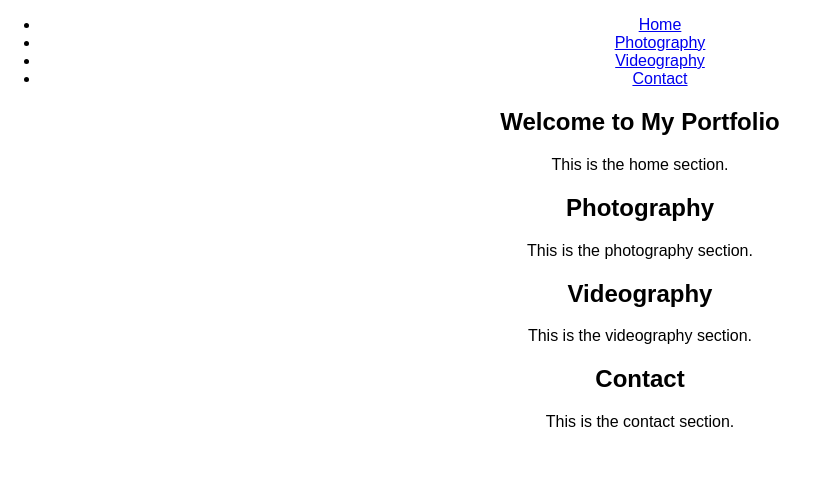
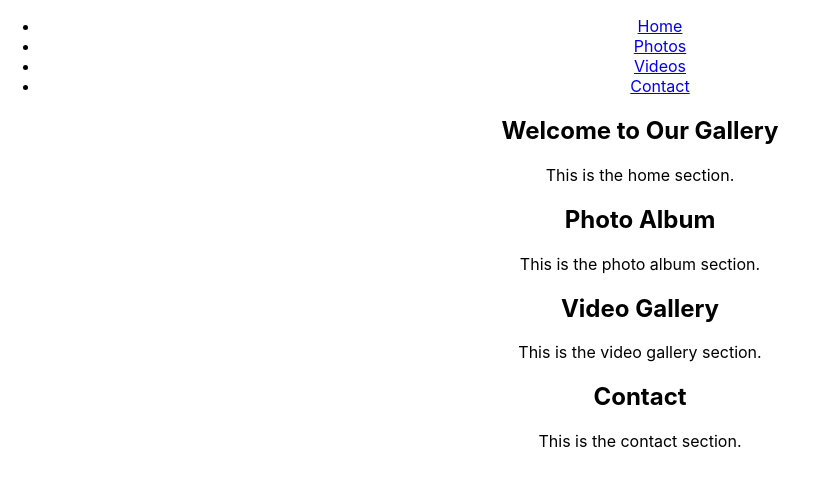
Before and after one commit to Hossein-Kelisa/My-Gallery, a React (Create React App) app in the folder client/: page / in a window 1280 px wide. Shown: the top 486 px of the page, without its empty margins (0-819 px from the left). Built offline with nearby package versions, Linux system fonts and the light colour scheme.

Commit message:
initilize app

```diff
--- a/client/src/App.css
+++ b/client/src/App.css
@@ -1,6 +1,5 @@
 body {
   margin: 0;
-  font-family: Arial, sans-serif;
   scroll-behavior: smooth;
 }
 .app {
--- a/client/src/App.js
+++ b/client/src/App.js
@@ -9,10 +9,10 @@ function App() {
             <a href="#home">Home</a>
           </li>
           <li>
-            <a href="#photography">Photography</a>
+            <a href="#photos">Photos</a>
           </li>
           <li>
-            <a href="#videography">Videography</a>
+            <a href="#videos">Videos</a>
           </li>
           <li>
             <a href="#contact">Contact</a>
@@ -21,16 +21,16 @@ function App() {
       </nav>
       <main className="content">
         <section id="home">
-          <h1>Welcome to My Portfolio</h1>
+          <h1>Welcome to Our Gallery</h1>
           <p>This is the home section.</p>
         </section>
-        <section id="photography">
-          <h1>Photography</h1>
-          <p>This is the photography section.</p>
+        <section id="photos">
+          <h1>Photo Album</h1>
+          <p>This is the photo album section.</p>
         </section>
-        <section id="videography">
-          <h1>Videography</h1>
-          <p>This is the videography section.</p>
+        <section id="videos">
+          <h1>Video Gallery</h1>
+          <p>This is the video gallery section.</p>
         </section>
         <section id="contact">
           <h1>Contact</h1>
```
